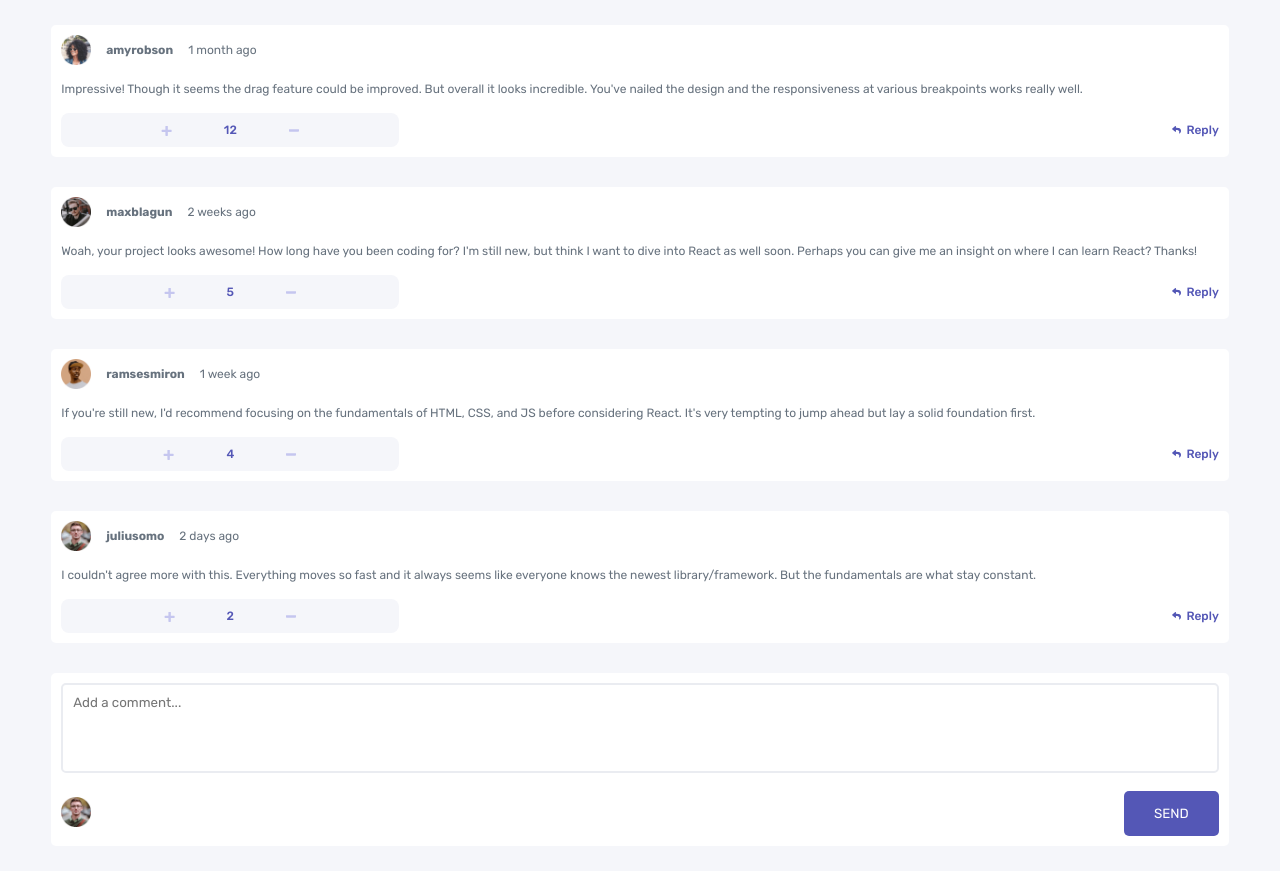
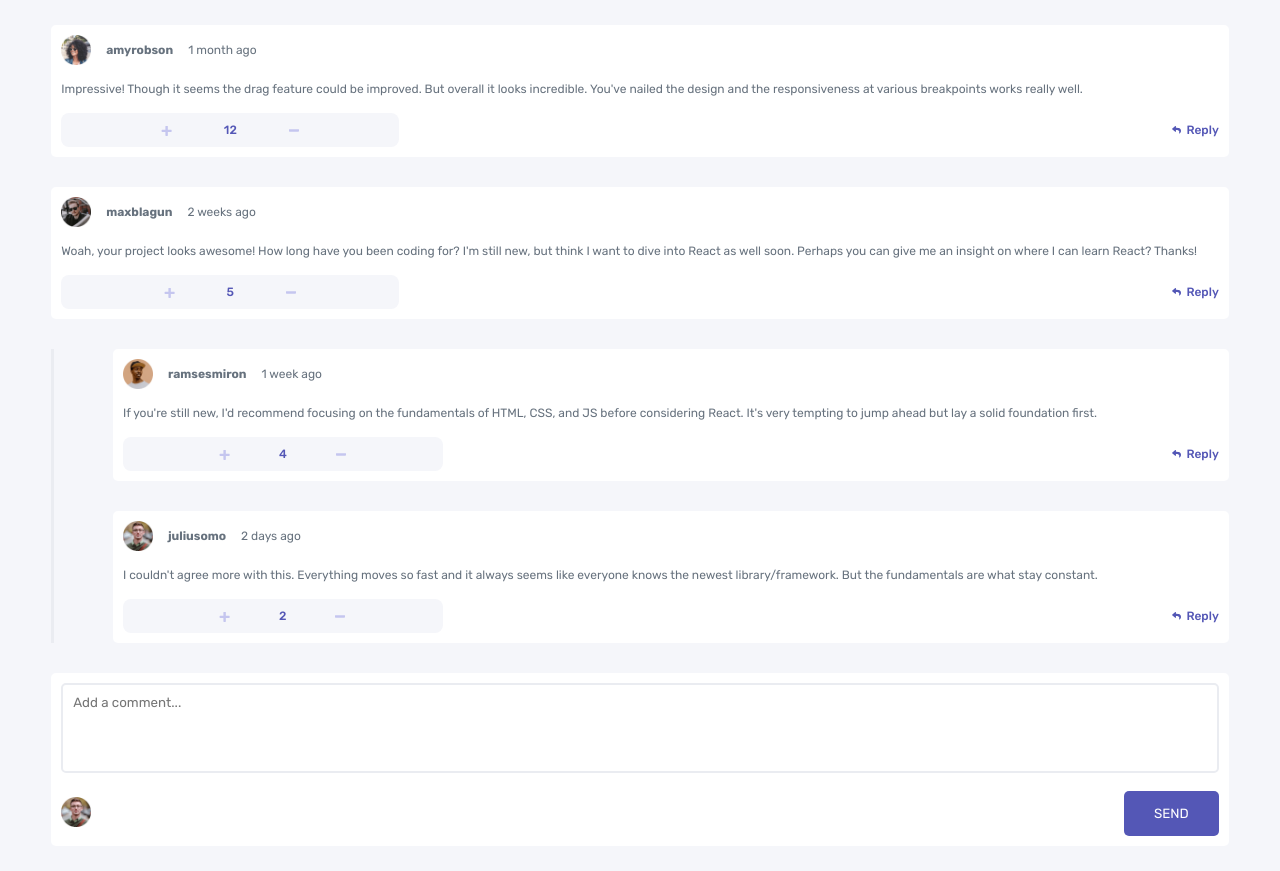
Before and after one commit to David-Henery4/Interactive-Comments-Section, a React (Create React App) app: page / in a window 1280 px wide. Built offline with nearby package versions, Linux system fonts and the light colour scheme.

Commit message:
adding replies logic

```diff
--- a/src/components/CommentBox.js
+++ b/src/components/CommentBox.js
@@ -52,7 +52,7 @@ const CommentBox = ({
   //
   return (
     <>
-      <div className="comment-box">
+      <div className={isReplyComment ? "comment-box reply" : "comment-box"}>
         <div className="comment-box-headers">
           <img
             src={require(`../images/avatars/${image.png}`)}
@@ -147,11 +147,13 @@ const CommentBox = ({
       {isCommentActive && isReplyActive && (
         <InputBox {...currentUser} name={"REPLY"} id={id} />
       )}
-      {replies &&
-        replies.length > 0 &&
-        replies.map((rep) => {
-          return <CommentBox key={rep.id} {...rep} isReplyComment={true} />;
-        })}
+      {replies && replies.length > 0 && (
+        <div className="replies-container">
+          {replies.map((rep) => {
+            return <CommentBox key={rep.id} {...rep} isReplyComment={true} />;
+          })}
+        </div>
+      )}
     </>
   );
 };
--- a/src/sass/components/_reply-styles.scss
+++ b/src/sass/components/_reply-styles.scss
@@ -1,9 +1,13 @@
+.replies-container{
+  display: flex;
+  flex-direction: column;
+  justify-content: center;
+  align-items: flex-end;
+  border-left: 3px solid $lightGray;
+  width: 92%;
+  gap: 30px;
+}
+
 .reply {
-  width: 92%;
-  padding: 1rem;
-  border-radius: 5px;
-  display: grid;
-  grid-template-columns: repeat(12, 1fr);
-  background-color: $white;
-  gap: 1.5rem;
+  width: 95%;
 }
```
